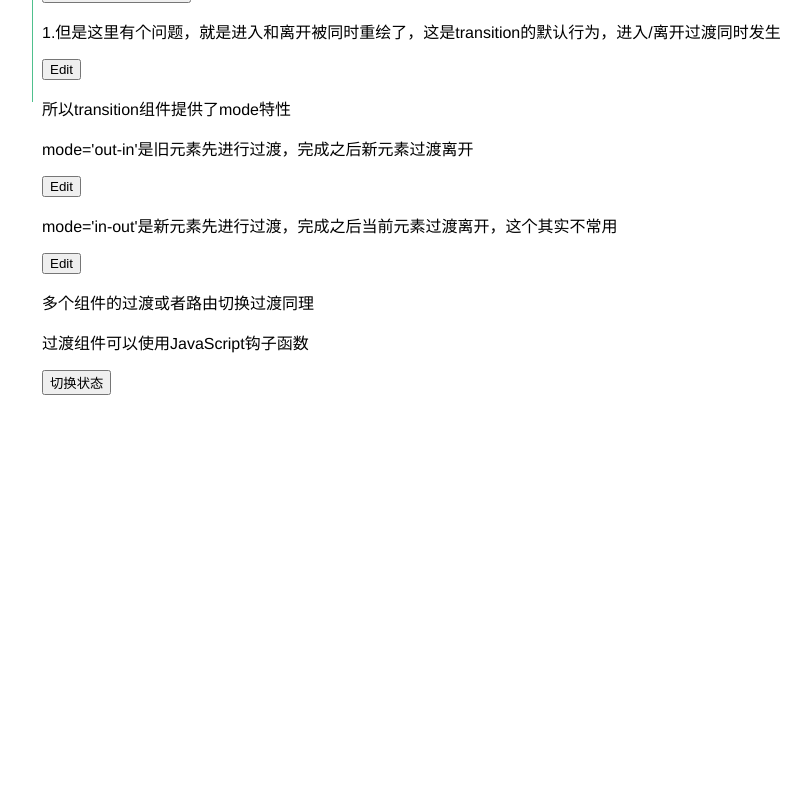
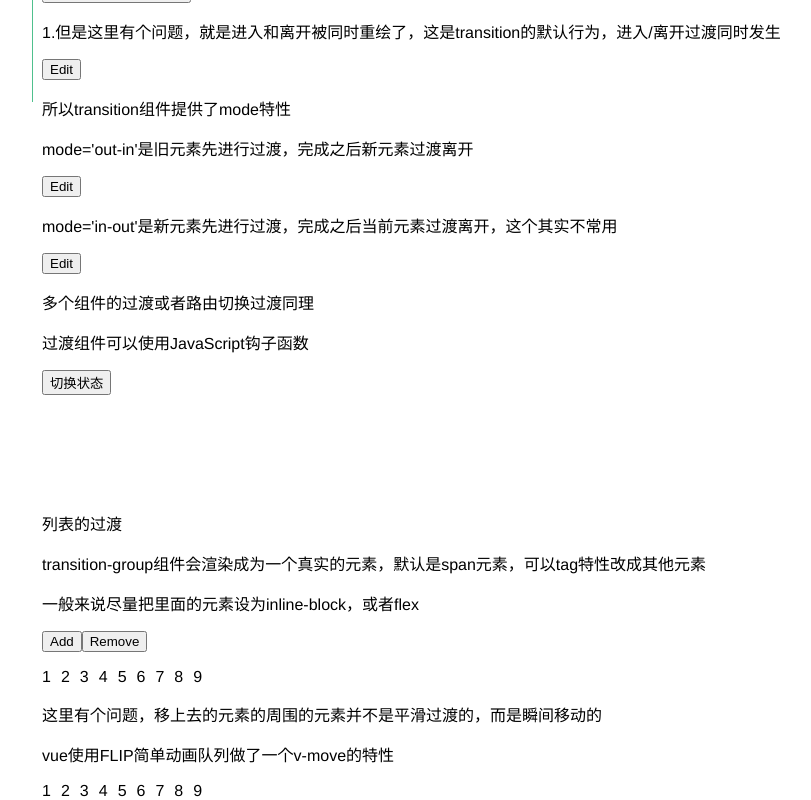
Before and after one commit to yokiyokiyoki/vue-component, a Vue app: page /#/transition in a window 1280 px wide. Shown: the part 698-1498 px from the top of the page, without its empty margins (188-999 px from the left). Before the commit the page ends 1193 px from the top, so only its background shows below. Built offline with nearby package versions, Linux system fonts and the light colour scheme.

Commit message:
列表过渡

```diff
--- a/src/components/transition/index.vue
+++ b/src/components/transition/index.vue
@@ -99,11 +99,13 @@
     </transition>
     <p>多个组件的过渡或者路由切换过渡同理</p>
     <hook />
+    <list />
   </div>
 </template>
 <script>
   const animation = () => import("./animation.vue");
   const hook = () => import("./hook.vue");
+  const list = () => import("./list.vue");
   export default {
     data() {
       return {
@@ -122,7 +124,8 @@
     },
     components: {
       animation,
-      hook
+      hook,
+      list
     }
   };
 </script>
--- a/src/components/transition/list.vue
+++ b/src/components/transition/list.vue
@@ -1,8 +1,74 @@
+<style lang="less" scoped>
+    .list-item {
+      display: inline-block;
+      margin-right: 10px;
+    }
+    .list-enter-active,
+    .list-leave-active {
+      transition: all 1s;
+    }
+    .list-enter,
+    .list-leave-to {
+      opacity: 0;
+      transform: translateY(30px);
+    }
+    .list-move {
+      transition: transform 1s;
+    }
+    .list-complete-item {
+      transition: all 1s;
+      display: inline-block;
+      margin-right: 10px;
+    }
+    .list-complete-enter,
+    .list-complete-leave-to {
+      opacity: 0;
+      transform: translateY(30px);
+    }
+    .list-complete-leave-active {
+      position: absolute;
+    }
+</style>
+
 <template>
   <div class="list">
       <p>列表的过渡</p>
+      <p>transition-group组件会渲染成为一个真实的元素，默认是span元素，可以tag特性改成其他元素</p>
+      <p>一般来说尽量把里面的元素设为inline-block，或者flex</p>
+      <button v-on:click="add">Add</button>
+        <button v-on:click="remove">Remove</button>
+      <transition-group name="list" tag="p">
+        <span v-for="item in items" v-bind:key="item" class="list-item">
+        {{ item }}
+        </span>
+    </transition-group>
+    <p>这里有个问题，移上去的元素的周围的元素并不是平滑过渡的，而是瞬间移动的</p>
+    <p>vue使用FLIP简单动画队列做了一个v-move的特性</p>
+    <transition-group name="list-complete" tag="p">
+        <span v-for="item in items" v-bind:key="item" class="list-complete-item">
+        {{ item }}
+        </span>
+    </transition-group>
   </div>
 </template>
 <script>
-    export default {};
+    export default {
+      data() {
+        return {
+          items: [1, 2, 3, 4, 5, 6, 7, 8, 9],
+          nextNum: 10
+        };
+      },
+      methods: {
+        randomIndex: function() {
+          return Math.floor(Math.random() * this.items.length);
+        },
+        add: function() {
+          this.items.splice(this.randomIndex(), 0, this.nextNum++);
+        },
+        remove: function() {
+          this.items.splice(this.randomIndex(), 1);
+        }
+      }
+    };
 </script>
```
